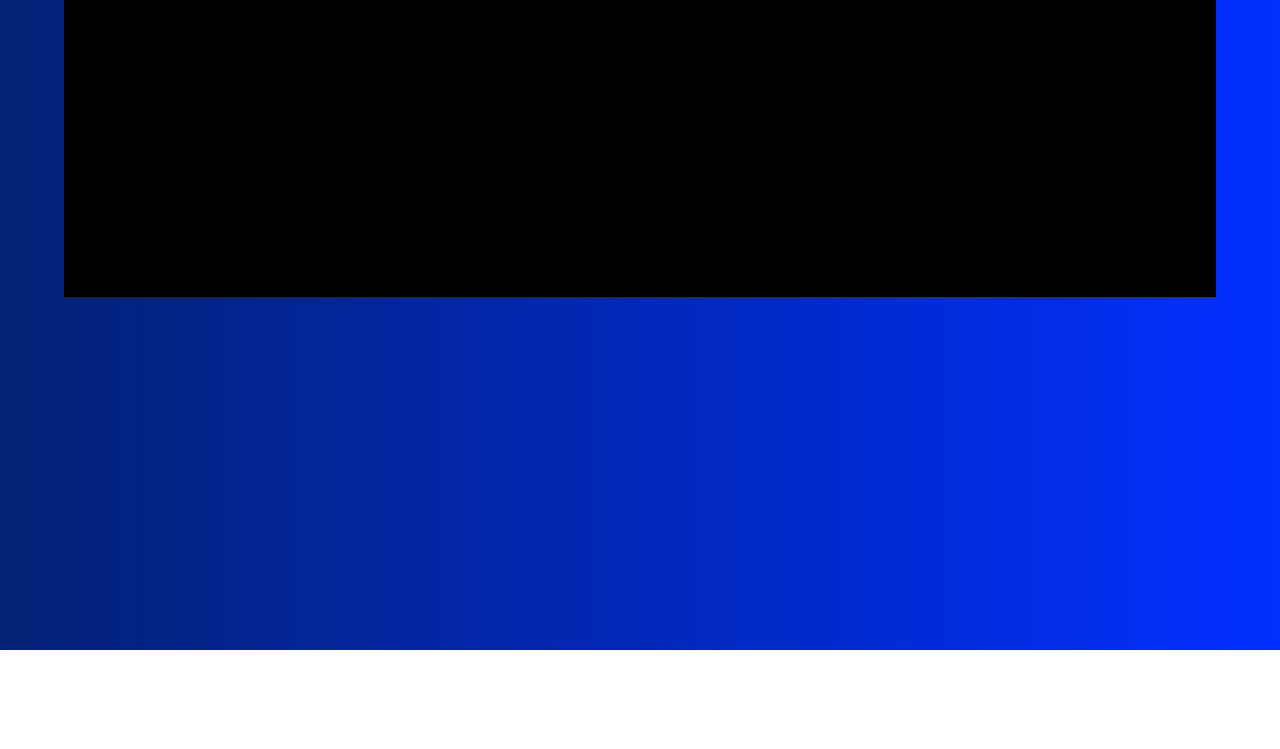
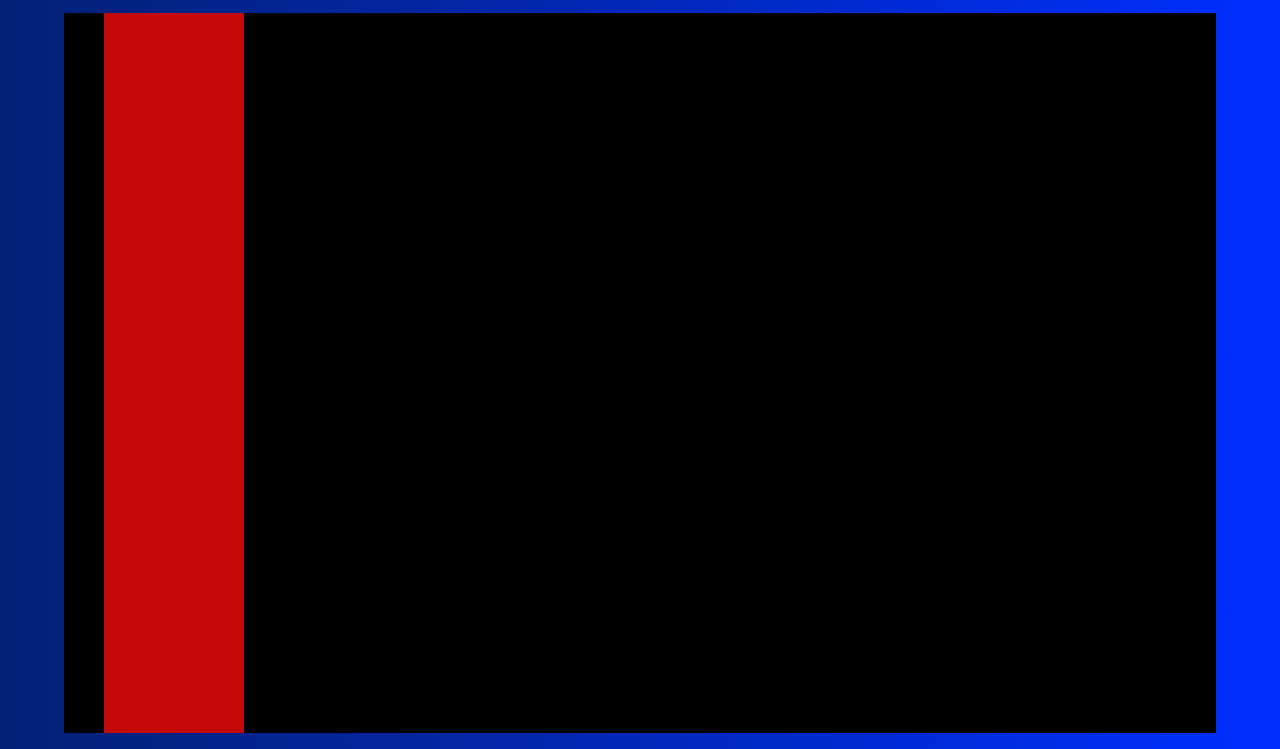
Before and after one commit to DracoMindz/JSHolberton-Memory-Game, a plain HTML site: page index.html in a window 1280 px wide. Shown: the part 150-899 px from the top of the page. Before the commit the page ends 800 px from the top, so only its background shows below. Drawn offline with Linux system fonts and the light colour scheme.

Commit message:
[Core] Card creator and add to board pt 1

```diff
--- /dev/null
+++ b/core/game.js
@@ -0,0 +1,17 @@
+const board = document.getElementsByClassName('cardHolder')[0];
+const cards = 3;
+
+/* Add cards to board */
+for (let i = 0; i < cards; i++) {
+    // first create new li
+    const cardLi = document.createElement('li');
+
+    // create the card class
+    const card = document.createElement('div');
+    card.classList.add('card'); // Assign className to new element
+
+    // append card to LI, and then that to the board
+    cardLi.appendChild(card);
+    board.appendChild(cardLi);
+    console.log(i);
+}
--- a/index.html
+++ b/index.html
@@ -15,8 +15,11 @@
     <!-- END header -->
     <!-- section content -->
         <div id="content-wrapper">
+            <ul class="cardHolder">
 
+            </ul>
         </div>
     <!-- END section -->
+    <script src="core/game.js"></script>
 </body>
 </html>
```
